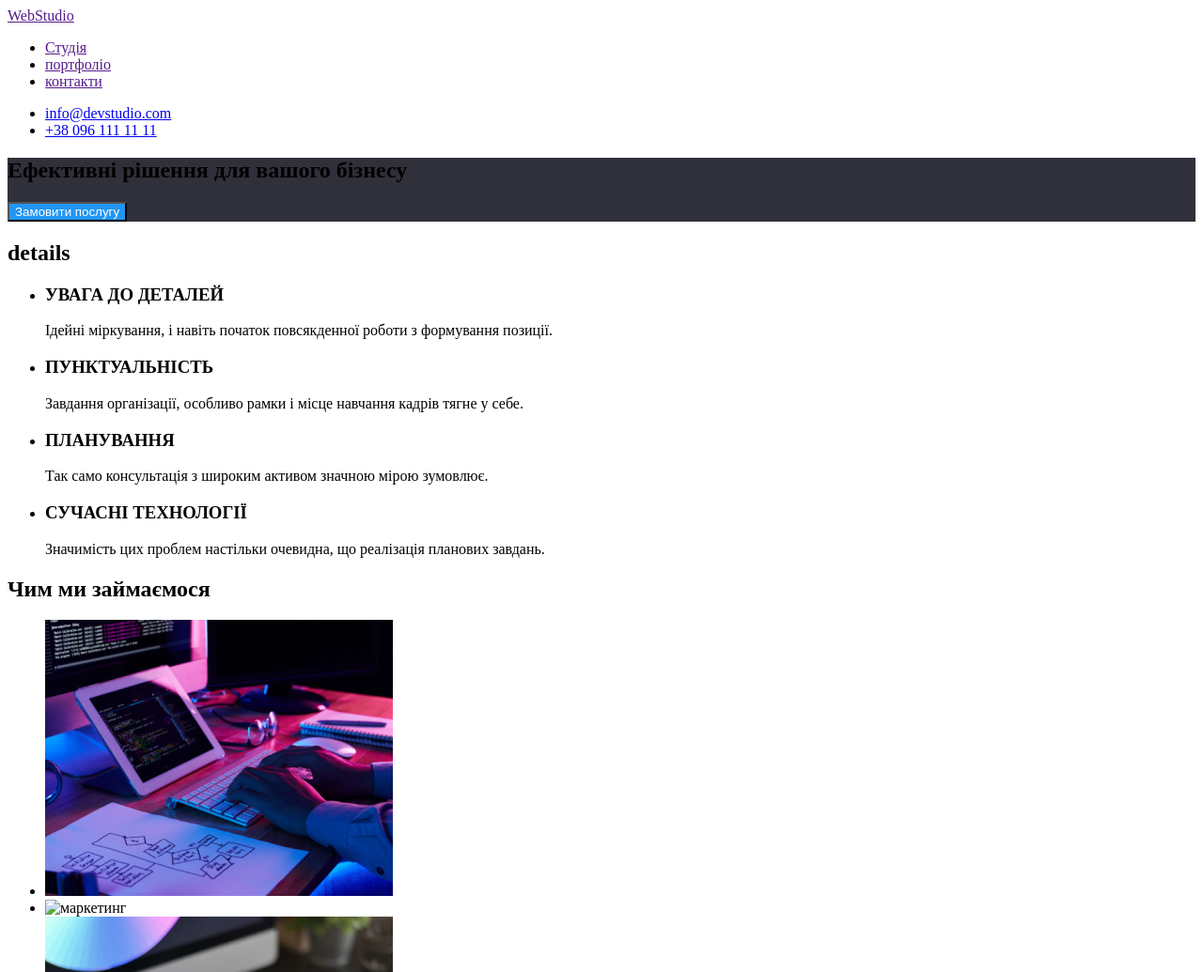
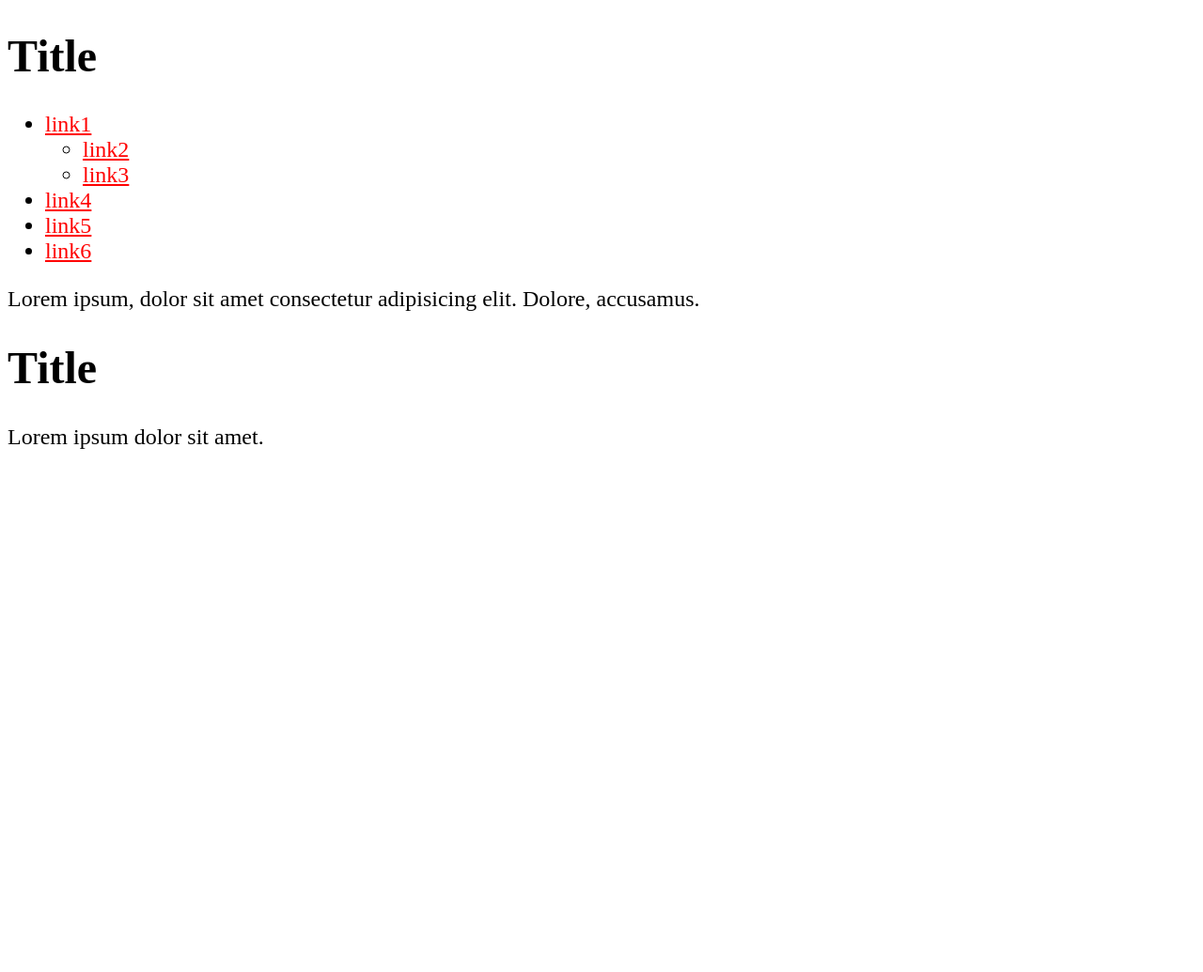
Before and after one commit to Blajjse/HW7, a plain HTML site: page index.html in a window 1280 px wide. Shown: the top 1035 px of the page at 94% size. After the commit the page ends 800 px from the top, so only its background shows below. Drawn offline with Linux system fonts and the light colour scheme.

Commit message:
Add files via upload

```diff
--- a/index.html
+++ b/index.html
@@ -1,133 +1,41 @@
 <!DOCTYPE html>
-<html lang="uk">
+<html lang="en">
 <head>
     <meta charset="UTF-8">
     <meta name="viewport" content="width=device-width, initial-scale=1.0">
-    <title>Студія</title>
-    <link rel="stylesheet" href="styles.css">
+    <title>Document</title>
+    <link href="style.css" rel="stylesheet"
 </head>
 <body>
-    <header>
-        <a href="">
-            WebStudio
-        </a>
-        <nav>
+    <div class="holder">
+        <h1>Title</h1>
+        <ul class="list">
+          <li>
+            <a href="#">link1</a>
             <ul>
-                <li>
-                    <a href="">
-                        Студія
-                    </a>
-                </li>
-                <li>
-                    <a href="">
-                       портфоліо
-                    </a>
-                </li>
-                <li>
-                    <a href="">
-                        контакти
-                    </a>
-                </li>
+              <li>
+                <a href="#">link2</a>
+              </li>
+              <li>
+                <a href="#">link3</a>
+              </li>
             </ul>
-        </nav>
-        <ul>
-            <li>
-                <a href="mailto:info@devstudio.com">
-                    info@devstudio.com
-                </a>
-            </li>
-            <li>
-                <a href="tel:+380961111111">
-                    +38 096 111 11 11
-                </a>
-            </li>
+          </li>
+          <li>
+            <a href="https://www.youtube.com/">link4</a>
+          </li>
+          <li>
+            <a href="https://validator.w3.org/">link5</a>
+          </li>
+          <li>
+            <a href="#">link6</a>
+          </li>
         </ul>
-
-
-</header>
-    <main>
-        <section style="background-color: #2F303A;" >
-            <h1>Ефективні рішення для вашого бізнесу</h1>
-                <button style="background-color: #2196F3; color: #FFFFFF;" type="button">
-                    Замовити послугу
-                </button>
-
-        </section>
-
-        <section>
-            <h2>details</h2>
-            <ul>
-                <li>
-                    <article>
-                        <h3>УВАГА ДО ДЕТАЛЕЙ</h3>
-                        <p>Ідейні міркування, і навіть початок повсякденної роботи з формування позиції.</p>
-                    </article>
-                </li>
-                <li>
-                    <article>
-                        <h3>ПУНКТУАЛЬНІСТЬ</h3>
-                        <p>Завдання організації, особливо рамки і місце навчання кадрів тягне у себе.</p>
-                    </article>
-                </li>
-                <li>
-                    <article>
-                        <h3>ПЛАНУВАННЯ</h3>
-                        <p>Так само консультація з широким активом значною мірою зумовлює.</p>
-                    </article>
-                </li>
-                <li>
-                    <article>
-                        <h3>СУЧАСНІ ТЕХНОЛОГІЇ</h3>
-                        <p>Значимість цих проблем настільки очевидна, що реалізація планових завдань.</p>
-                    </article>
-                </li>
-            </ul>
-        </section>
-
-        <section>
-            <h2>Чим ми займаємося</h2>
-            <ul>
-                <li><img src="./img/progreming.png" alt="програмування"></li>
-                <li><img src="./img/marketing.png" alt="маркетинг"></li>
-                <li><img src="./img/desayn.png" alt="дизайн"></li>
-            </ul>
-        </section>
-        <!-- секція соманди-->
-         <section>
-            <h2>Наша команда</h2>
-            <ul>
-                <li><img src="img/ProductDesigner.jpg"><h3>Ігор Дем'яненко</h3><p>Product Designer</p></li>
-                <li><img src="img/FrontendDeveloper.jpg"><h3>Ольга Рєпіна</h3><p>Frontend Developer</p></li>
-                <li><img src="img/Marketing.jpg"><h3>Микола Тарасов</h3><p>Marketing</p></li>
-                <li><img src="img/UIDesigner.jpg"><h3>Михайло Єрмаков</h3><p>UI Designer</p></li>
-            </ul>
-        </section>
-
-
-    </main>
-
-    <footer  style="background-color: #2F303A;">
-        <a href="">
-            WebStudio
-        </a>
-        <address>
-            <ul>
-                <li>
-                    м. Київ, пр-т Лесі Українки, 26
-                </li>
-                <li>
-                    <a href="mailto:info@devstudio.com">
-                        info@devstudio.com
-                    </a>
-                </li>
-                <li>
-                    <a href="tel:+380961111111">
-                        +38 096 111 11 11
-                    </a>
-                </li>
-            </ul>
-        </address>
-    </footer>
-
+        <p>
+          Lorem ipsum, dolor sit amet consectetur adipisicing elit. Dolore, accusamus.
+        </p>
+        <h1>Title</h1>
+        <p>Lorem ipsum dolor sit amet.</p>
+      </div>
 </body>
 </html>
--- /dev/null
+++ b/style.css
@@ -0,0 +1,6 @@
+.holder a {
+    color: red;
+}
+body {
+    font-size:24px ;
+}
```
